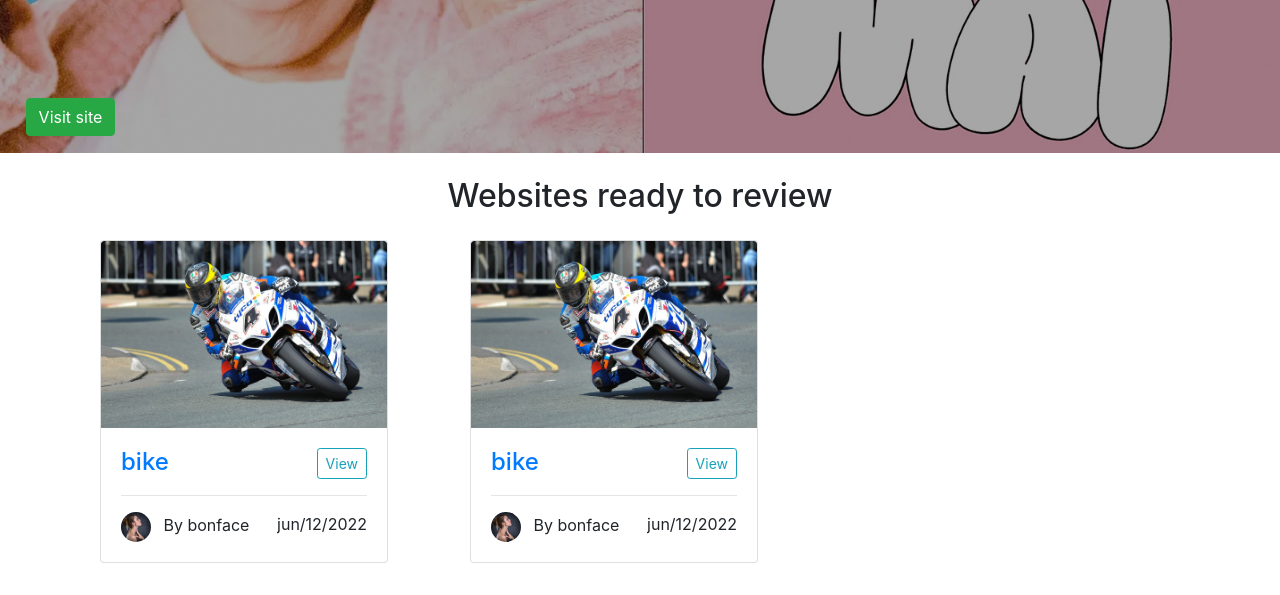
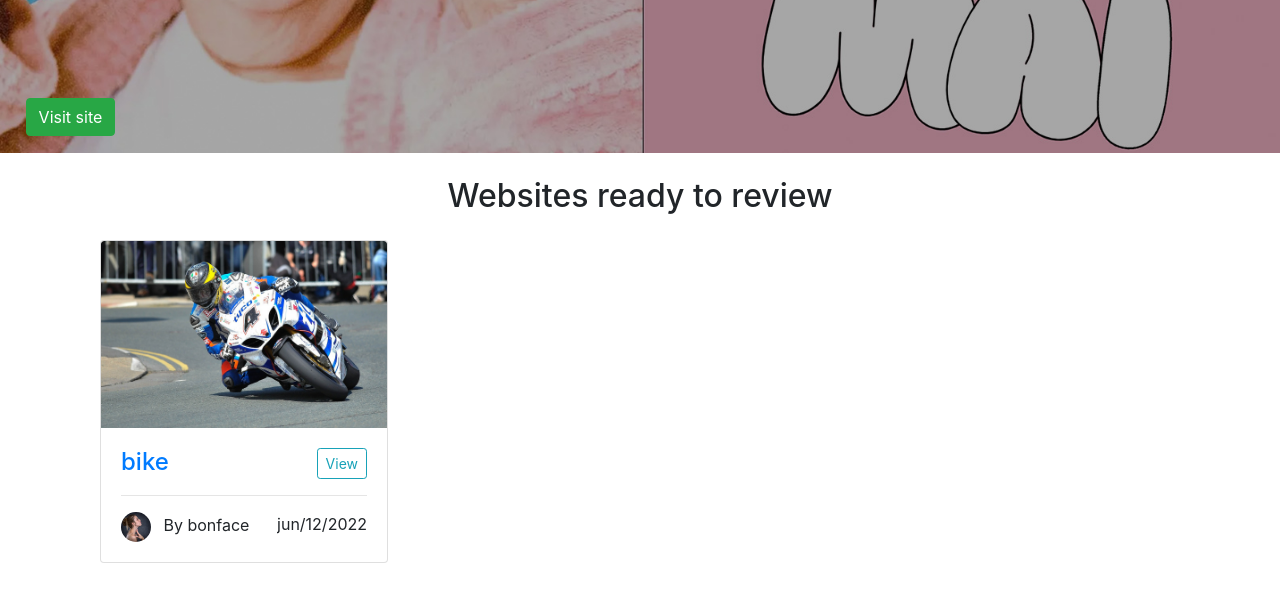
Before and after one commit to bonface221/review-us, a Django app: page / in a window 1280 px wide. Shown: the part 465-1060 px from the top of the page. Run offline with Django 4.2, Linux system fonts and the light colour scheme; some libraries are stand-ins or nearby versions; some web fonts are replaced.

Commit message:
ft:added the websites section

```diff
--- a/base/templates/base/home.html
+++ b/base/templates/base/home.html
@@ -124,22 +124,23 @@
 					</div>
 				</div>
 			</div>
+			{% for post in posts %}
 			<div class="col-md-4">
 				<div class="card" style="width: 18rem">
 					<img
-						src="{% static 'images/bike.jpg' %}"
+						src="{{post.profile_picture.url }}"
 						class="card-img-top"
 						alt="..."
 					/>
 					<div class="card-body">
 						<h4 class="card-title d-flex">
-							<a href="">bike</a>
-							<a class="btn btn-sm btn-outline-info ml-auto" href=""> View</a>
+							<a href="{% url 'project' post.title %}">{{post.title}}</a>
+							<a class="btn btn-sm btn-outline-info ml-auto" href="{{post.url}}"> View</a>
 						</h4>
                         <hr>
 						<p class="card-text">
 							<img
-								src="{% static 'images/dp.jpg' %}"
+								src="{{post.user.profile.profile_picture.url}}"
 								class="nav-img mr-2"
 								alt=""
 								style="width: 30px;
@@ -147,11 +148,12 @@
 								border-radius: 50%;"
 							/>
 							By bonface
-							<span style="float: right">jun/12/2022</span>
+							<span style="float: right">{{post.date|date}}</span>
 						</p>
 					</div>
 				</div>
 			</div>
+			{% endfor %}
 		</div>
     </div>
 
```
